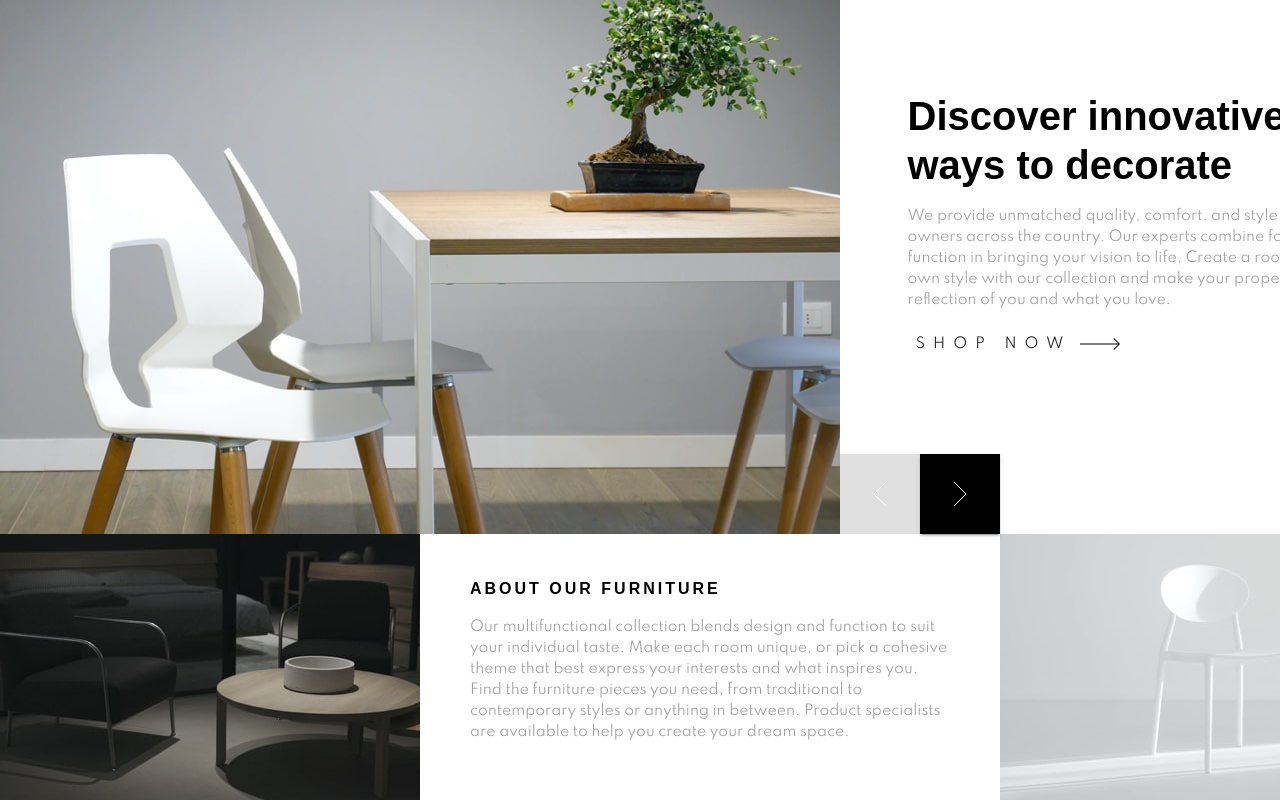
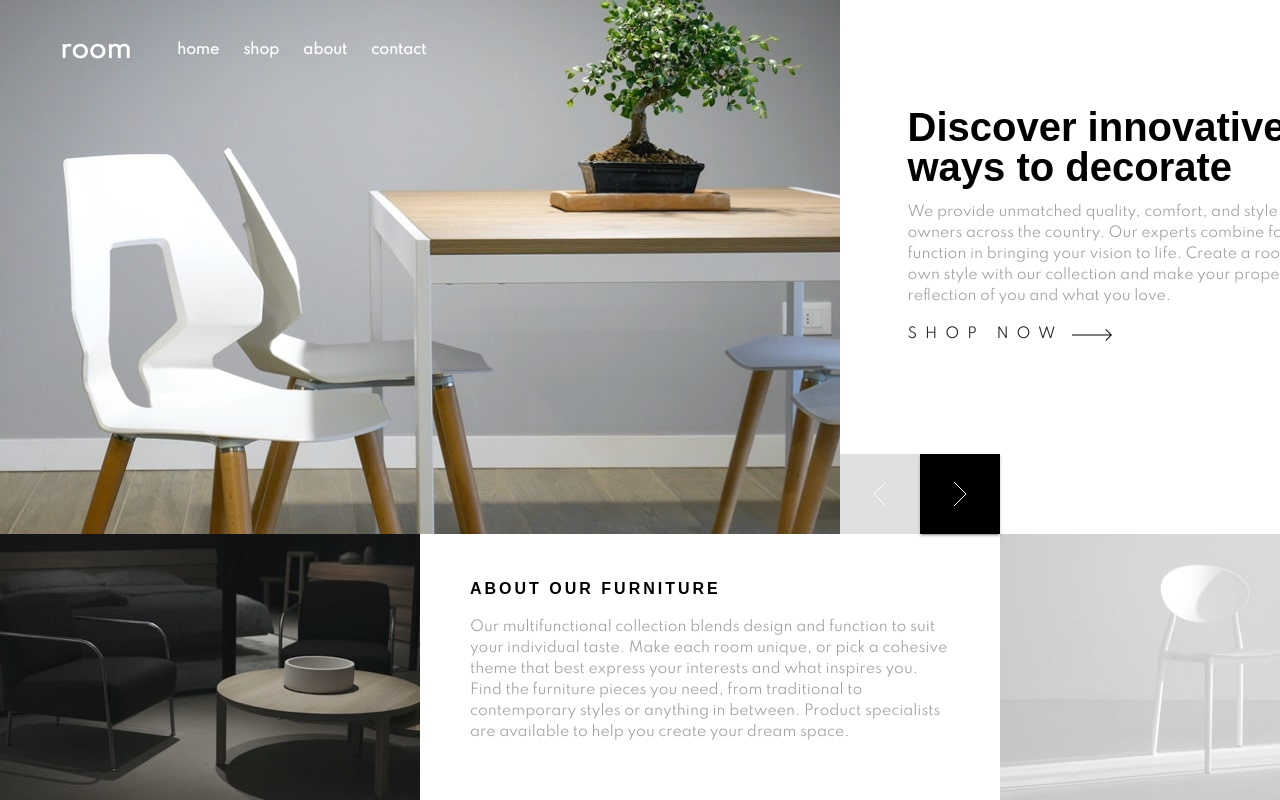
Before and after one commit to dykrupp/Home-Mentor-App, a React (Create React App) app: page / in a window 1280 px wide. Shown: the top 800 px of the page. Built offline with nearby package versions, Linux system fonts and the light colour scheme.

Commit message:
-Finished desktop implementation

```diff
--- a/src/components/App/App.tsx
+++ b/src/components/App/App.tsx
@@ -1,5 +1,5 @@
 import './App.css';
-import { ImageSlider } from '../ImageSlider/ImageSlider';
+import { NavImageSlider } from '../NavImageSlider/NavImageSlider';
 import { useState } from 'react';
 import styled from 'styled-components';
 import { TextCarousel } from '../TextCarousel/TextCarousel';
@@ -13,7 +13,7 @@ const App = () => {
         <div className="App">
             <ColumnGrid>
                 <MainRow>
-                    <ImageSlider index={index} />
+                    <NavImageSlider index={index} />
                     <MainRowColumn>
                         <TextCarousel index={index} />
                         <NavButtonContainer index={index} setIndex={setIndex} />
--- a/src/components/ImageSlider/ImageSlider.tsx
+++ /dev/null
@@ -1,27 +0,0 @@
-import { FC } from 'react';
-import image1 from '../../assets/sliders/slider1.jpg';
-import image2 from '../../assets/sliders/slider2.jpg';
-import image3 from '../../assets/sliders/slider3.jpg';
-
-
-interface ImageSliderProps {
-    index: number;
-}
-
-export const ImageSlider: FC<ImageSliderProps> = ({
-    index,
-}) => {
-    let imgSrc = image1;
-    if (index === 1) imgSrc = image2;
-    else if (index === 2) imgSrc = image3;
-
-    return (
-        <div style={{ width: '840px' }}>
-            <img
-                alt="home"
-                src={imgSrc}
-                style={{ height: '534px', width: '100%' }}
-            />
-        </div>
-    );
-};
--- /dev/null
+++ b/src/components/NavImageSlider/NavImageSlider.tsx
@@ -0,0 +1,83 @@
+import { Tabs, Tab } from '@material-ui/core';
+import { FC, useState } from 'react';
+import styled from 'styled-components';
+import image1 from '../../assets/sliders/slider1.jpg';
+import image2 from '../../assets/sliders/slider2.jpg';
+import image3 from '../../assets/sliders/slider3.jpg';
+
+interface ImageSliderProps {
+    index: number;
+}
+
+export const NavImageSlider: FC<ImageSliderProps> = ({ index }) => {
+    const [tabIndex, setTabIndex] = useState<number | boolean>(false);
+
+    let imgSrc = image1;
+    if (index === 1) imgSrc = image2;
+    else if (index === 2) imgSrc = image3;
+
+    return (
+        <Container>
+            <TextOverlay>room</TextOverlay>
+            <StyledTabs
+                value={tabIndex}
+                textColor="secondary"
+                indicatorColor="secondary"
+            >
+                <StyledTab
+                    label="home"
+                    onMouseEnter={() => setTabIndex(0)}
+                    onMouseLeave={() => setTabIndex(false)}
+                />
+                <StyledTab
+                    label="shop"
+                    onMouseEnter={() => setTabIndex(1)}
+                    onMouseLeave={() => setTabIndex(false)}
+                />
+                <StyledTab
+                    label="about"
+                    onMouseEnter={() => setTabIndex(2)}
+                    onMouseLeave={() => setTabIndex(false)}
+                />
+                <StyledTab
+                    label="contact"
+                    onMouseEnter={() => setTabIndex(3)}
+                    onMouseLeave={() => setTabIndex(false)}
+                />
+            </StyledTabs>
+            <SizedImg alt="home slider" src={imgSrc} />
+        </Container>
+    );
+};
+
+const Container = styled.div`
+    width: 840px;
+    position: relative;
+`;
+
+const TextOverlay = styled.p`
+    position: absolute;
+    top: 10px;
+    left: 60px;
+    color: white;
+    font-size: 25px;
+    font-weight: 700;
+`;
+
+const StyledTabs = styled(Tabs)`
+    position: absolute;
+    top: 26px;
+    left: 165px;
+`;
+
+const StyledTab = styled(Tab)`
+    min-width: 60px !important;
+    color: white !important;
+    text-transform: none !important;
+    font-weight: 700 !important;
+`;
+
+const SizedImg = styled.img`
+    height: 534px;
+    width: 100%;
+`;
--- a/src/components/TextCarousel/TextCarousel.tsx
+++ b/src/components/TextCarousel/TextCarousel.tsx
@@ -7,11 +7,23 @@ export const TextCarousel: FC<TextCarouselProps> = ({ index }) => {
     const classes = useStyles();
     return (
         <Container>
-            <Typography variant="h4">
-                {index === 0 && 'Discover innovative ways to decorate'}
-                {index === 1 && 'We are available all across the globe'}
-                {index === 2 && 'Manufactured with the best materials'}
-            </Typography>
+            {index === 0 && (
+                <Typography variant="h4">
+                    Discover innovative ways to decorate
+                </Typography>
+            )}
+            {index === 1 && (
+                <>
+                    <Typography variant="h4">We are available</Typography>
+                    <Typography variant="h4">all across the globe</Typography>
+                </>
+            )}
+            {index === 2 && (
+                <>
+                    <Typography variant="h4">Manufactured with</Typography>
+                    <Typography variant="h4">the best materials </Typography>
+                </>
+            )}
             <Typography variant="body1">
                 {index === 0 &&
                     `We provide unmatched quality, comfort, and style for property
@@ -32,7 +44,6 @@ export const TextCarousel: FC<TextCarouselProps> = ({ index }) => {
                 want for their home and office. `}
             </Typography>
             <StyledButton
-                style={{ width: '225px' }}
                 classes={{ label: classes.buttonLabel }}
                 endIcon={<img alt="arrow" src={iconArrow} />}
             >
@@ -62,6 +73,8 @@ const Container = styled.div`
 `;
 
 const StyledButton = styled(Button)`
+    width: 225px;
+    padding: 0px !important;
     &:hover {
         opacity: 0.6;
         background-color: transparent !important;
--- a/src/index.tsx
+++ b/src/index.tsx
@@ -8,6 +8,9 @@ const theme = createMuiTheme({
     palette: {
         primary: {
             main: 'hsl(0, 0%, 0%)',
+        },
+        secondary: {
+            main: 'hsl(0, 0%, 100%)',
         },
     },
     typography: {
@@ -21,6 +24,7 @@ const theme = createMuiTheme({
             color: 'hsl(0, 0%, 0%)',
             fontSize: '40px',
             fontFamily: 'sans-serif',
+            lineHeight: 1,
         },
         h6: {
             fontWeight: 700,
```
